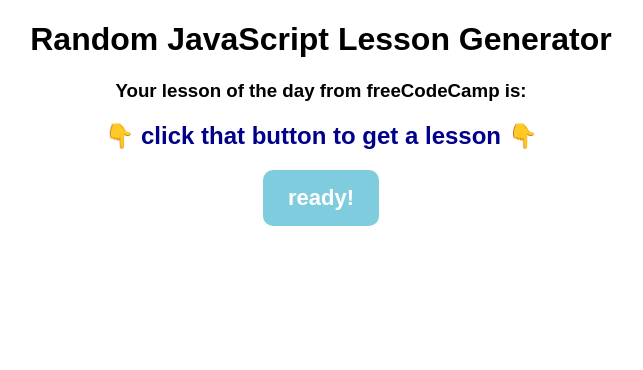
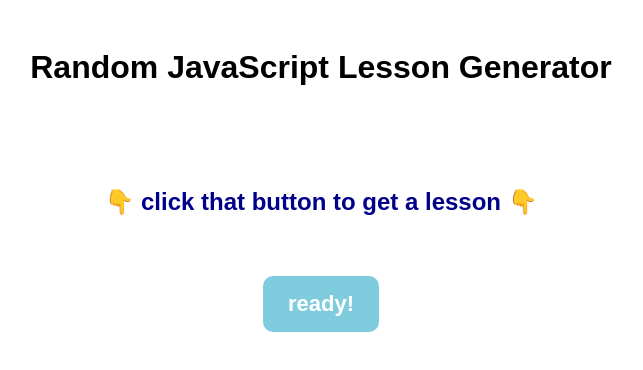
Before and after one commit to caitlinpmarshall/vanilla-fcc-generator, a website built with Parcel: page index.html in a window 1280 px wide. Shown: the whole page, without its empty margins (319-962 px from the left). Built offline with nearby package versions, Linux system fonts and the light colour scheme.

Commit message:
Removes extra text, adjusts styling

```diff
--- a/index.html
+++ b/index.html
@@ -11,7 +11,6 @@
       <h1>Random JavaScript Lesson Generator</h1>
     </header>
     <main>
-      <h3>Your lesson of the day from freeCodeCamp is:</h3>
       <h2 class="lesson">
         <a
           class="lesson-link"
--- a/src/styles.css
+++ b/src/styles.css
@@ -5,6 +5,14 @@ body {
 header,
 main {
   text-align: center;
+}
+
+header {
+  padding: 20px;
+}
+
+.lesson {
+  padding: 40px;
 }
 
 .lesson-link {
```
